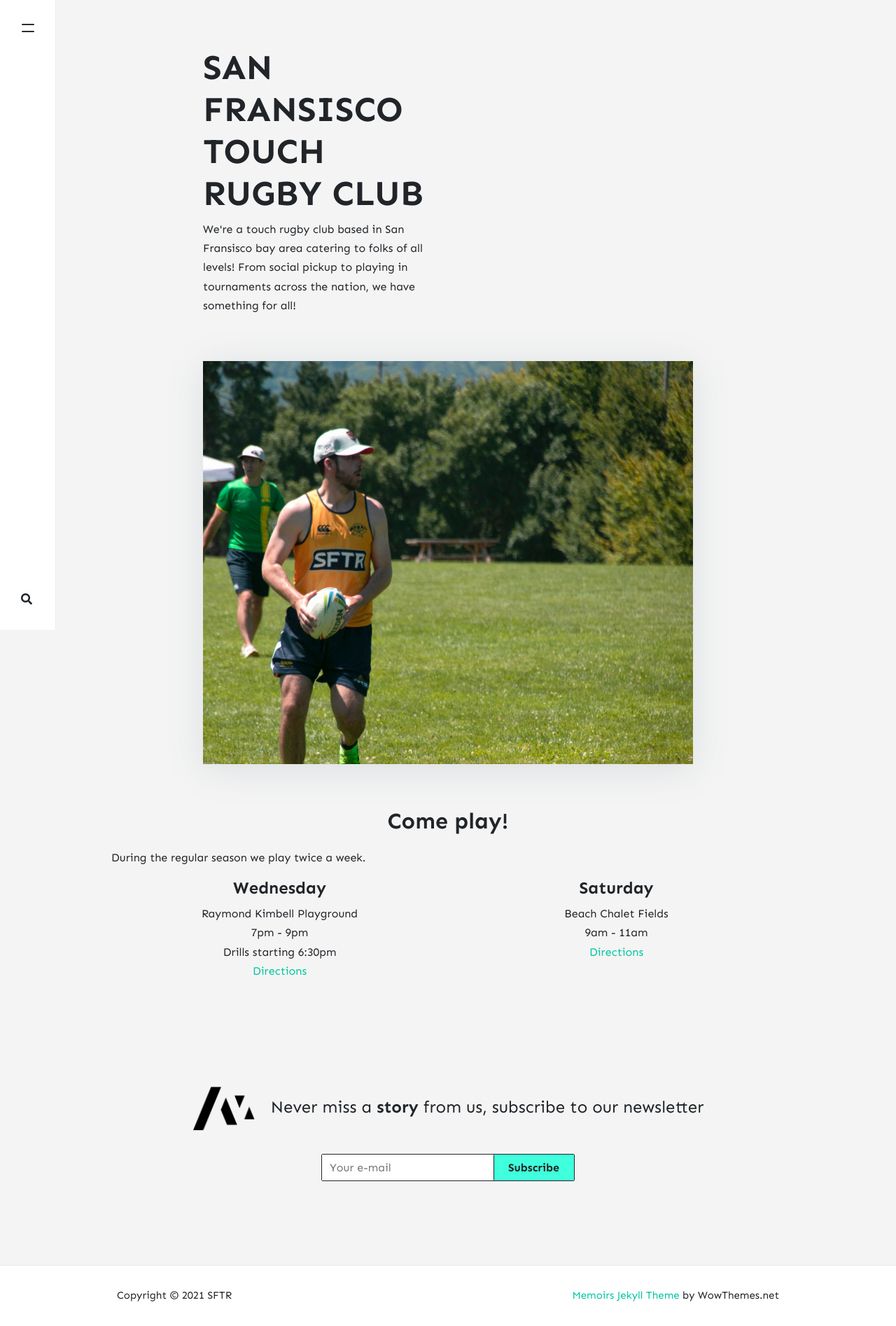
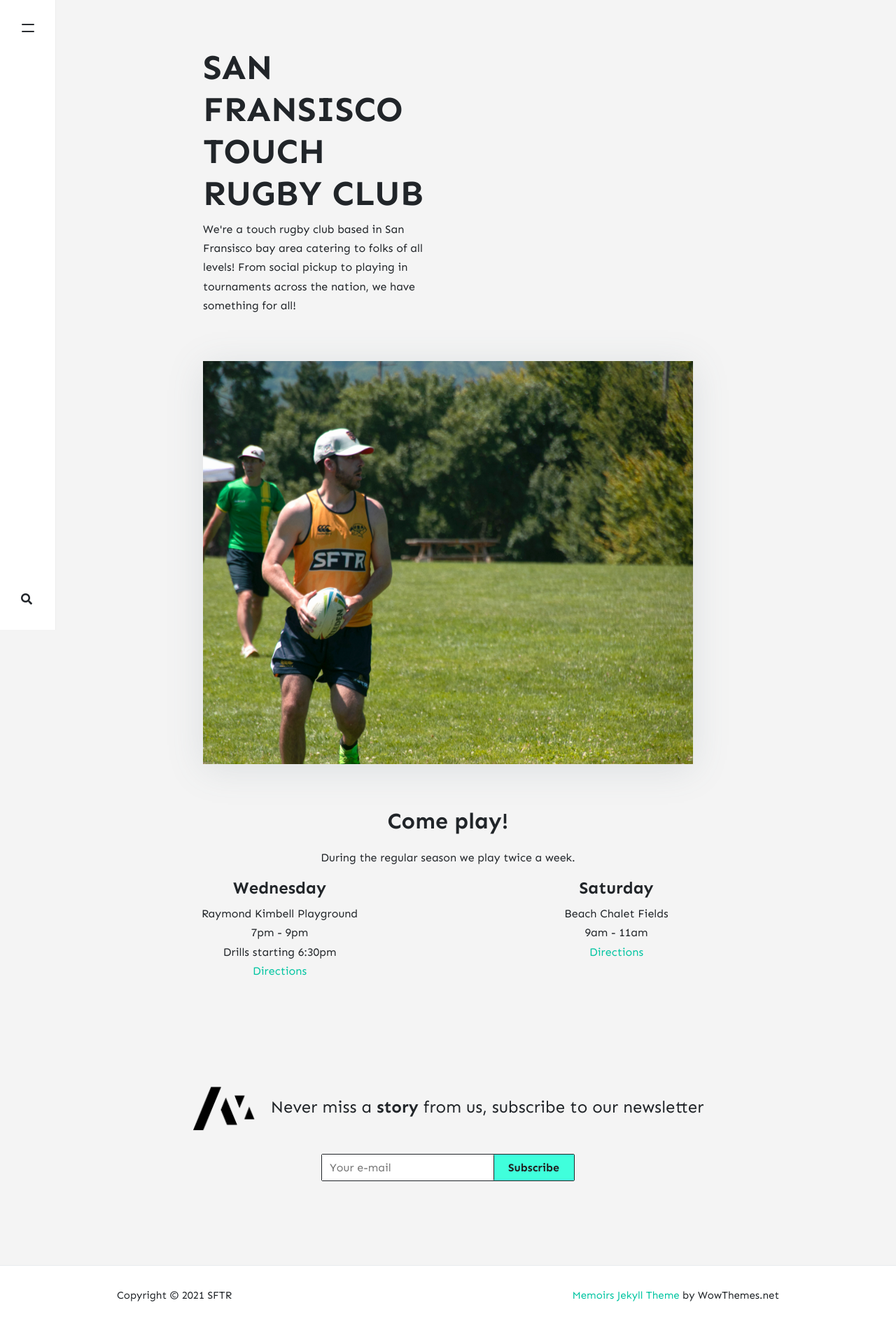
Before and after one commit to stackbit-projects/blue-triceratops-4f502, a Jekyll site: the page built from _pages/about.md, in a window 1280 px wide. Shown: the whole page at 70% size. Built offline with Jekyll 4.4.1, drawn with Linux system fonts in a browser that asks for light colours; nearby versions of some CDN libraries; comment, search, counter and statistics services are not loaded.

Commit message:
home.html: changed

```diff
--- a/_layouts/home.html
+++ b/_layouts/home.html
@@ -18,10 +18,10 @@ permalink: "/home.html"
     </div>
 </div>
 
-<div class="section">
+<div class="section center">
     <h2 class="section-title spacer-20">Come play!</h2>
     <p>During the regular season we play twice a week. </p>
-    <div class="column-group center">
+    <div class="column-group">
         <div class="two-column">
             <h4>Wednesday</h4>
             <p> Raymond Kimbell Playground</br>
```
